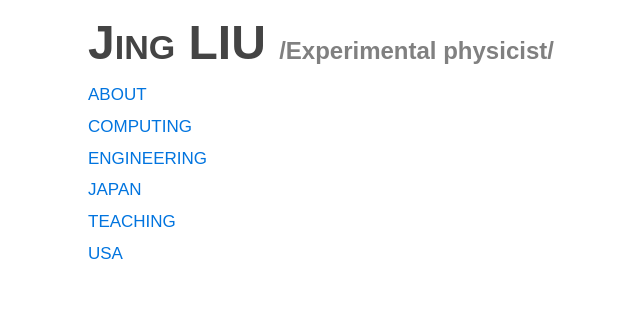
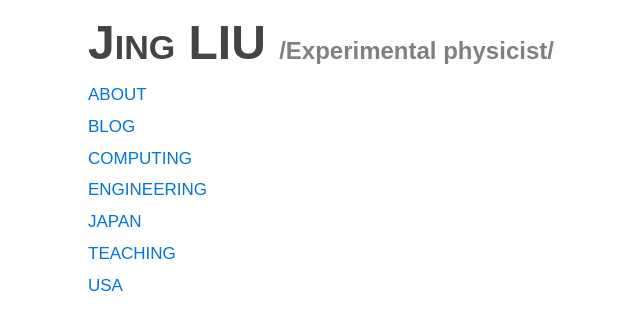
Before and after one commit to jintonic/jintonic.github.io, a Jekyll site: the page built from index.html, in a window 1280 px wide. Shown: the top 330 px of the page, without its empty margins (212-852 px from the left). Built offline with Jekyll 4.4.1, drawn with Linux system fonts in a browser that asks for light colours.

Commit message:
added blog

```diff
--- a/index.html
+++ b/index.html
@@ -6,6 +6,7 @@ subtitle: Experimental physicist
 
 <div id="contents">
   <a href="/about.html">about</a><br></br>
+  <a href="/blog.html">blog</a><br></br>
   <a href="/cs">computing</a><br></br>
   <a href="/engineering">engineering</a><br></br>
   <a href="/japan">japan</a><br></br>
```
